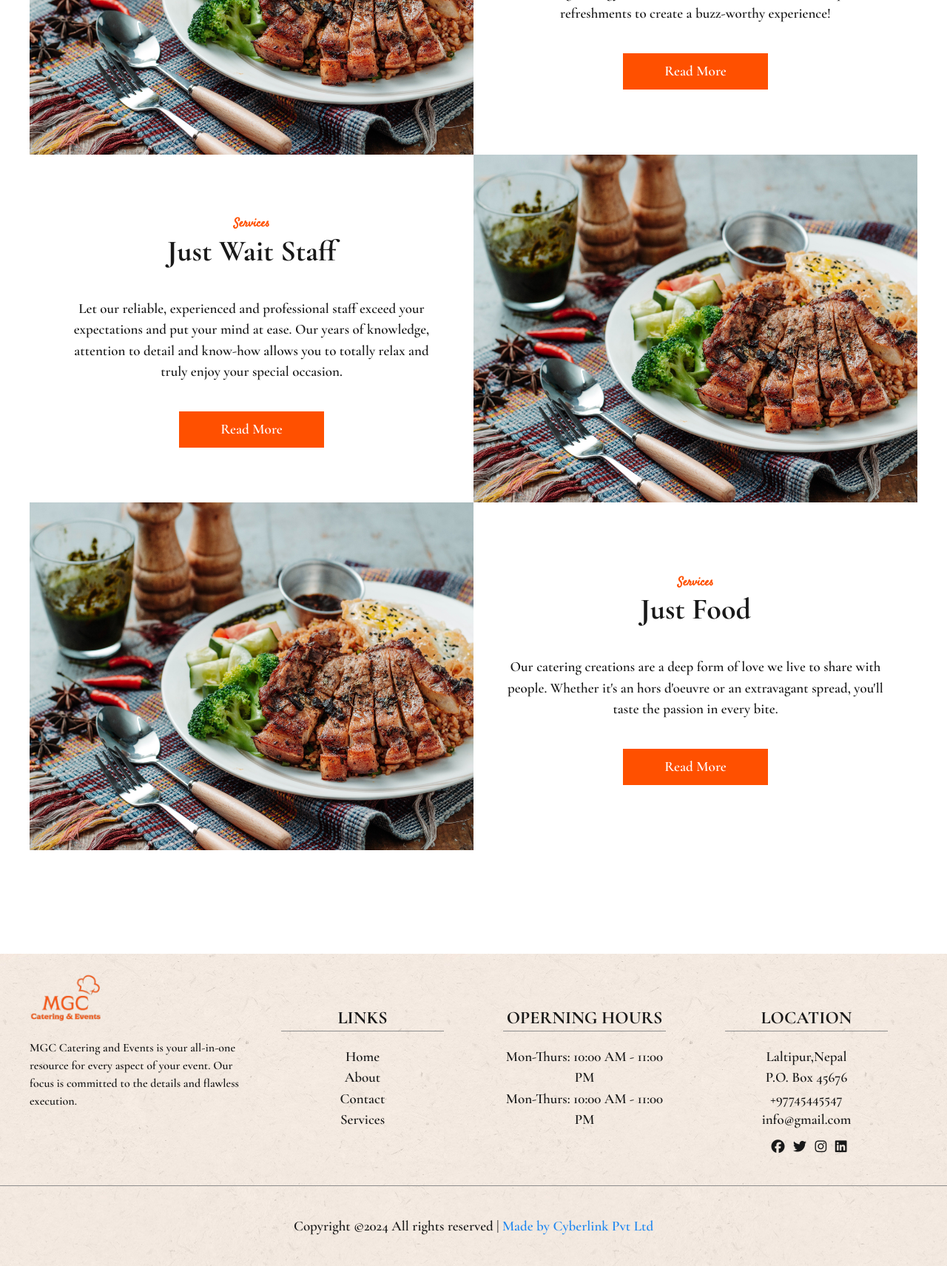
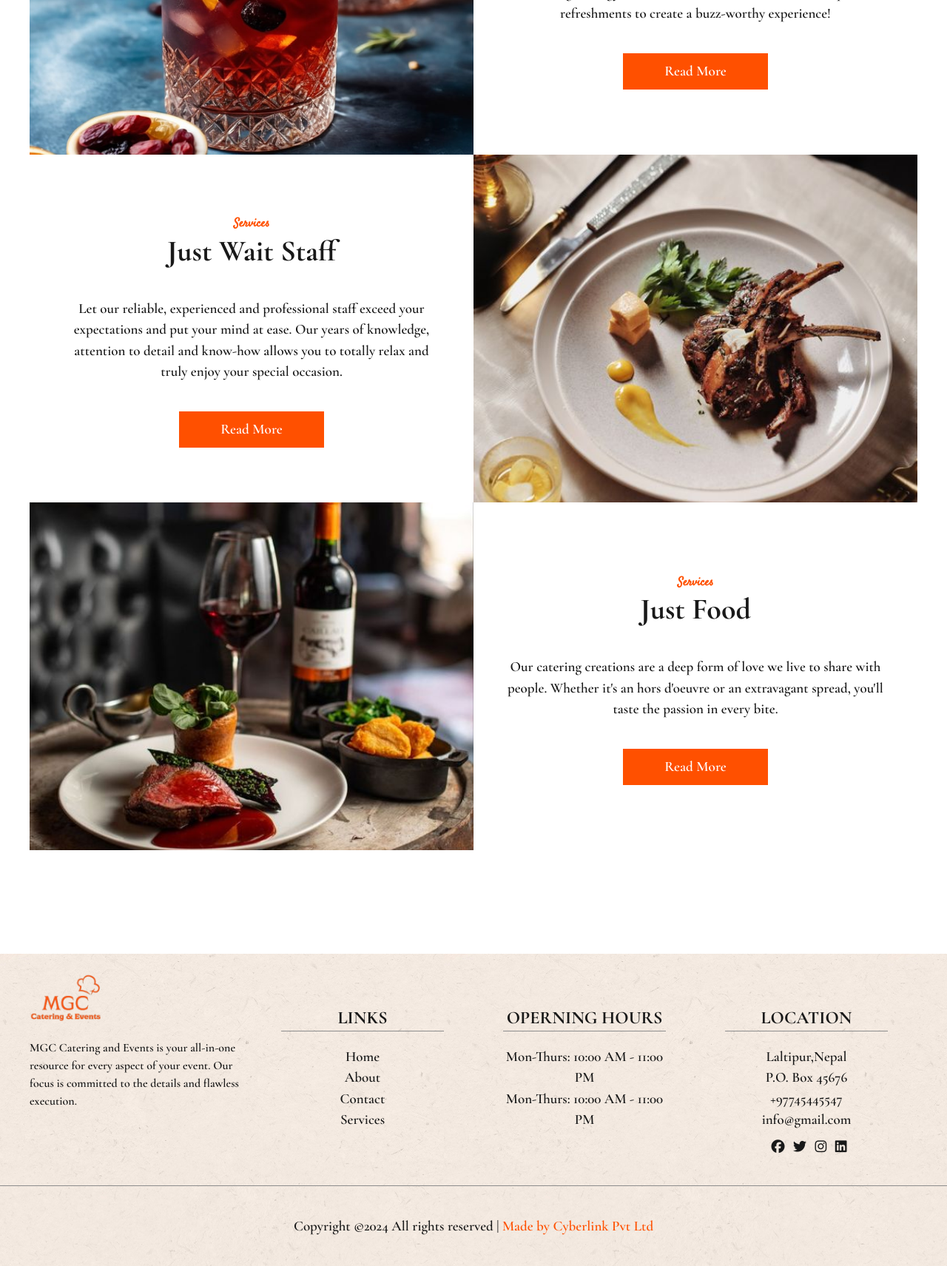
Before and after one commit to NazmaShakya7/MGC, a PHP site: page /services.php in a window 1280 px wide. Shown: the part 881-2592 px from the top of the page at 74% size. Run offline with PHP 8.4, Linux system fonts and the light colour scheme; some libraries are stand-ins or nearby versions.

```diff
--- a/assets/css/style.css
+++ b/assets/css/style.css
@@ -75,6 +75,10 @@ a {
 }
 a:hover {
   text-decoration: none;
+}
+.text-primary,
+.text-primary>* {
+    color: var(--primary) !important;
 }
 .text-secondary,
 .text-secondary>* {
--- a/assets/include/footer.php
+++ b/assets/include/footer.php
@@ -35,7 +35,7 @@
         </div>
     </div>
     <div class="uk-container uk-text-center uk-padding" uk-scrollspy="target:.uk-title ,h3,p,.uk-btn; cls: uk-animation-slide-top-medium;   delay: 50; repeat: true;">
-      <p>Copyright ©2024 All rights reserved | <a href="">Made by Cyberlink Pvt Ltd</a></p>
+      <p>Copyright ©2024 All rights reserved | <a href="" class="text-primary">Made by Cyberlink Pvt Ltd</a></p>
     </div>
 </footer>
 
--- a/assets/include/header.php
+++ b/assets/include/header.php
@@ -34,7 +34,7 @@
                         </div>
                         <div class="uk-navbar-right uk-visible@m">
                             <div class="uk-navbar-item">
-                                <a href="" class="uk-btn-nav uk-primary ">Reservation</a>
+                                <a href="contact.php" class="uk-btn-nav uk-primary ">Reservation</a>
                             </div>
                         </div>
                     </nav>
--- a/contact.php
+++ b/contact.php
@@ -8,7 +8,7 @@
         </div>
     </div>
     <div class="texture">
-        <img src="https://hotelpadma.com.np/wp-content/themes/wp-bootstrap-starter/images/texture.png" alt="">
+        <img src="assets/img/texture.png" alt="">
     </div>
 </section>
 <section class="uk-section">
--- a/inner-services.php
+++ b/inner-services.php
@@ -8,7 +8,7 @@
         </div>
     </div>
     <div class="texture">
-        <img src="https://hotelpadma.com.np/wp-content/themes/wp-bootstrap-starter/images/texture.png" alt="">
+        <img src="assets/img/texture.png" alt="">
     </div>
 </section>
 <section class="uk-section">
@@ -16,7 +16,7 @@
         <div class="uk-grid uk-child-width-1-2@m uk-grid-collapse uk-grid-match" uk-scrollspy="target:.uk-title ,h2,p,.uk-btn; cls: uk-animation-slide-top-medium;   delay: 50; repeat: true;">
             <div>
                 <div class="media">
-                    <img src="assets/img/banner.jpg" alt="">
+                    <img src="assets/img/s-1.jpeg" alt="">
                 </div>
             </div>
             <div class="uk-padding">
--- a/services.php
+++ b/services.php
@@ -9,7 +9,7 @@
         </div>
     </div>
     <div class="texture">
-        <img src="https://hotelpadma.com.np/wp-content/themes/wp-bootstrap-starter/images/texture.png" alt="">
+        <img src="assets/img/texture.png" alt="">
     </div>
 </section>
 <section class="uk-section">
@@ -19,7 +19,7 @@
             <!--first services  -->
             <div>
                 <div class="media">
-                    <img src="assets/img/banner.jpg" alt="">
+                    <img src="assets/img/s-1.jpeg" alt="">
                 </div>
             </div>
             <div class="">
@@ -57,13 +57,13 @@
             </div>
             <div>
                 <div class="media">
-                    <img src="assets/img/banner.jpg" alt="">
+                    <img src="assets/img/s-2.jpg" alt="">
                 </div>
             </div>
             <!-- third services -->
             <div>
                 <div class="media">
-                    <img src="assets/img/banner.jpg" alt="">
+                    <img src="assets/img/s-3.jpg" alt="">
                 </div>
             </div>
             <div class="">
```
